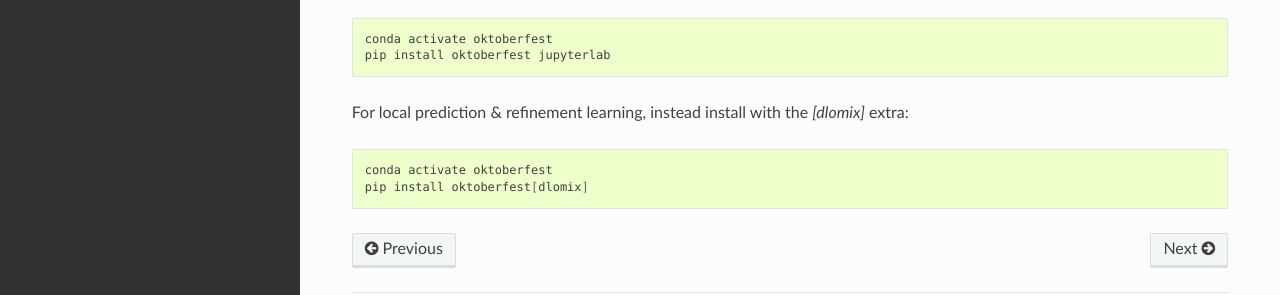
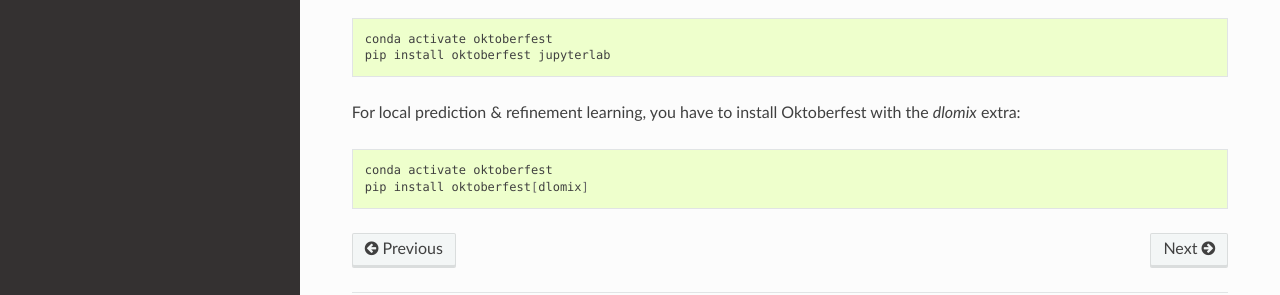
Before and after one commit to wilhelm-lab/oktoberfest, a Sphinx documentation site: the page built from docs/installation.rst, in a window 1280 px wide and 900 px high, scrolled down 1716 px. Shown: the part 502-797 px from the top of the window. Built offline with Sphinx 7.4.7 and the Read the Docs theme 2.0.0, drawn with Linux system fonts in a browser that asks for light colours.

Commit message:
docs: clear up phrasing
https://github.com/wilhelm-lab/oktoberfest/pull/250#discussion_r1743575129

```diff
--- a/docs/installation.rst
+++ b/docs/installation.rst
@@ -107,7 +107,7 @@
    conda activate oktoberfest
    pip install oktoberfest jupyterlab
 
-For local prediction & refinement learning, instead install with the `[dlomix]` extra:
+For local prediction & refinement learning, you have to install Oktoberfest with the `dlomix` extra:
 
 .. code-block:: bash
 
```
